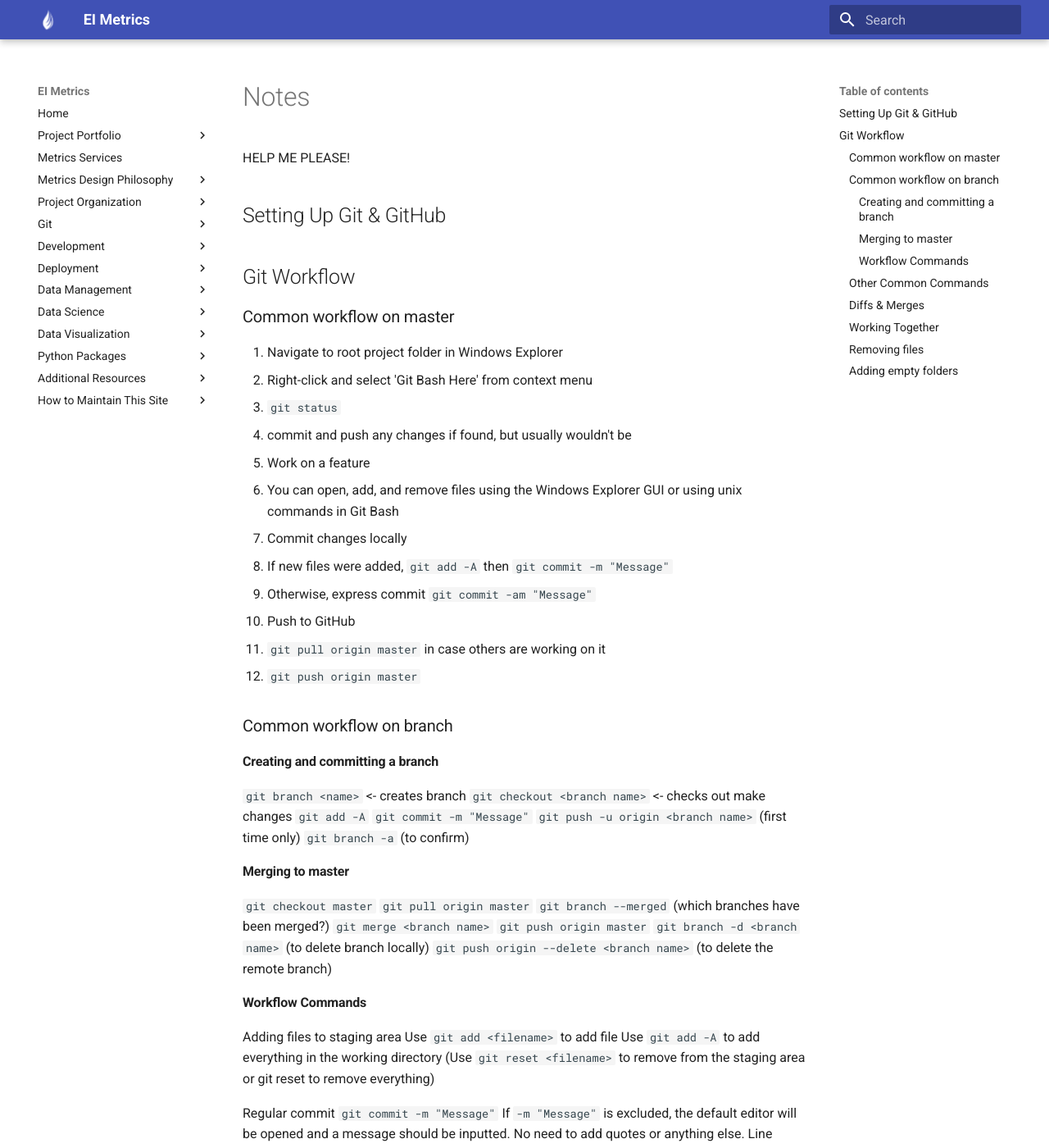
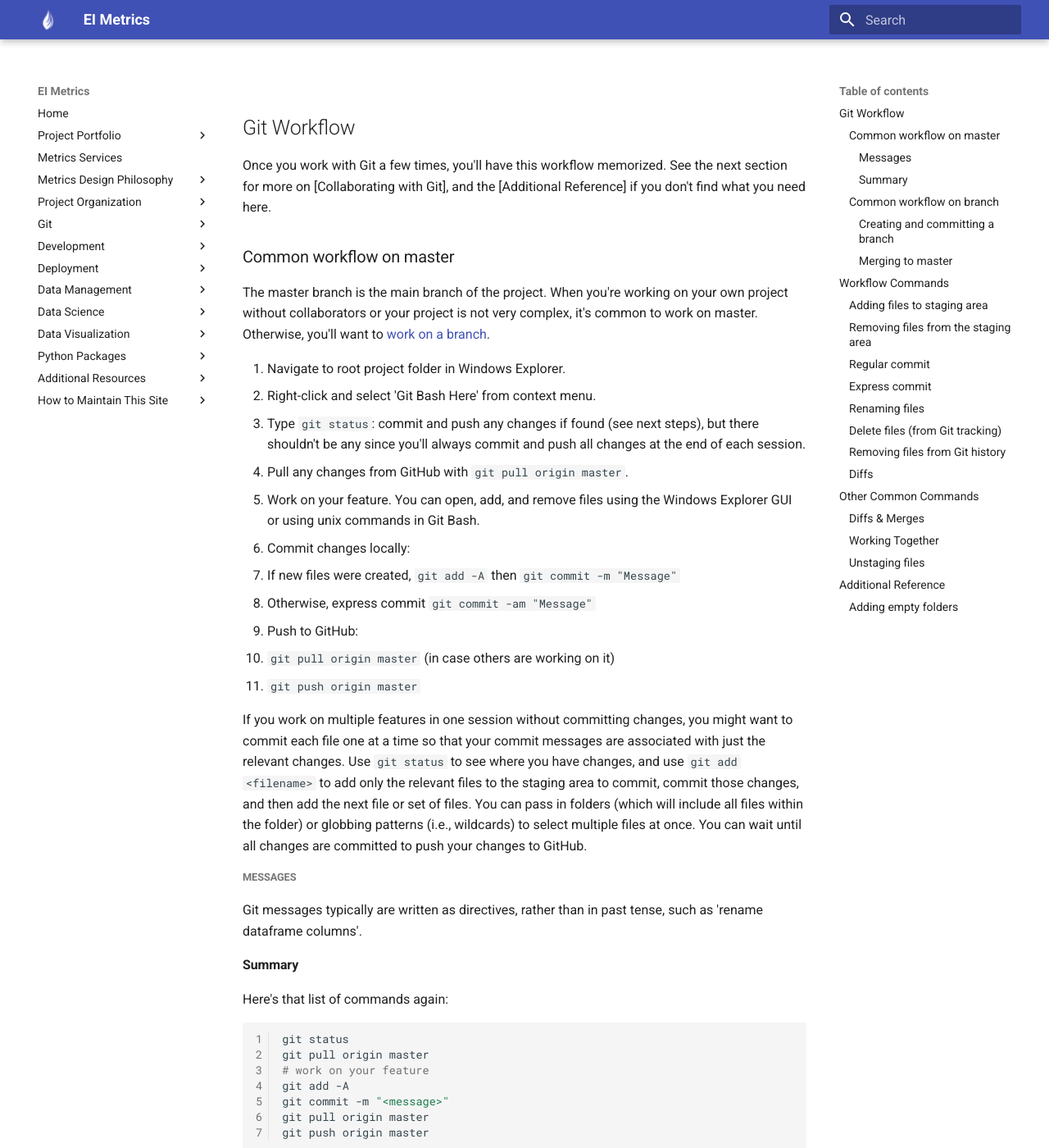
Before and after one commit to eriktuck/ei-dev, an MkDocs documentation site: the page built from docs/git/notes.md, in a window 1280 px wide and 1400 px high. Shown: the whole window at 82% size. Built offline with MkDocs 1.6.1 and Material for MkDocs 9.7.7, drawn with Linux system fonts in a browser that asks for light colours; some of the changed text lies outside the part shown.

Commit message:
add common workflow on git page

````diff
--- a/docs/git/notes.md
+++ b/docs/git/notes.md
@@ -1,100 +1,126 @@
-HELP ME PLEASE!
+## Git Workflow
 
-## Setting Up Git & GitHub
-
-
-
-## Git Workflow
+Once you work with Git a few times, you'll have this workflow memorized. See the next section for more on [Collaborating with Git], and the [Additional Reference] if you don't find what you need here.
 
 ### Common workflow on master
 
-1. Navigate to root project folder in Windows Explorer
-2. Right-click and select 'Git Bash Here' from context menu
-3. `git status`
-   1. commit and push any changes if found, but usually wouldn't be
-4. Work on a feature
-   1. You can open, add, and remove files using the Windows Explorer GUI or using unix commands in Git Bash
-5. Commit changes locally
-   1. If new files were added, `git add -A` then `git commit -m "Message"`
+The master branch is the main branch of the project. When you're working on your own project without collaborators or your project is not very complex, it's common to work on master. Otherwise, you'll want to [work on a branch](#common-workflow-on-branch).
+
+1. Navigate to root project folder in Windows Explorer.
+2. Right-click and select 'Git Bash Here' from context menu.
+3. Type `git status`: commit and push any changes if found (see next steps), but there shouldn't be any since you'll always commit and push all changes at the end of each session.
+4. Pull any changes from GitHub with `git pull origin master`.
+5. Work on your feature. You can open, add, and remove files using the Windows Explorer GUI or using unix commands in Git Bash.
+6. Commit changes locally:
+   1. If new files were created, `git add -A` then `git commit -m "Message"`
    2. Otherwise, express commit `git commit -am "Message"`
-6. Push to GitHub
-   1. `git pull origin master` in case others are working on it
+7. Push to GitHub:
+   1. `git pull origin master` (in case others are working on it)
    2. `git push origin master`
+
+If you work on multiple features in one session without committing changes, you might want to commit each file one at a time so that your commit messages are associated with just the relevant changes. Use `git status` to see where you have changes, and use `git add <filename>` to add only the relevant files to the staging area to commit, commit those changes, and then add the next file or set of files. You can pass in folders (which will include all files within the folder) or globbing patterns (i.e., wildcards) to select multiple files at once. You can wait until all changes are committed to push your changes to GitHub.
+
+##### Messages
+
+Git messages typically are written as directives, rather than in past tense, such as 'rename dataframe columns'.
+
+#### Summary
+
+Here's that list of commands again:
+
+```bash
+git status
+git pull origin master
+# work on your feature
+git add -A
+git commit -m "<message>"
+git pull origin master
+git push origin master
+```
 
 ### Common workflow on branch
 
+Now that you're familiar with working on master, we'll quickly summarize the standard workflow for working on a branch.
+
 #### Creating and committing a branch
 
-`git branch <name>` <- creates branch
-`git checkout <branch name>` <- checks out
-make changes
-`git add -A`
-`git commit -m "Message"`
-`git push -u origin <branch name>` (first time only)
-`git branch -a` (to confirm)
+```bash
+git branch <branch_name>  # creates branch
+git checkout <branch_name>  # checks out branch
+# work on your feature
+git add -A
+git commit -m "<message>"
+git push -u origin <branch_name>  # the -u flag is required only on first commit
+git branch -a  # to confirm
+```
 
 #### Merging to master
 
-`git checkout master`
-`git pull origin master`
-`git branch --merged` (which branches have been merged?)
-`git merge <branch name>`
-`git push origin master`
-`git branch -d <branch name>` (to delete branch locally)
-`git push origin --delete <branch name>` (to delete the remote branch)
+After you've tested the branch, you will need to merge with master.
 
-#### Workflow Commands
+```bash
+git checkout master  # move from working on branch to master
+git pull origin master  # update master branch
+git branch --merged  # prints out which branches merged
+git merge <branch_name>  # merges branch with master
+git push origin master
+git branch -d <branch_name>  # delete branch locally
+git push origin --delete <branch_name>  # delete branch remotely
+```
 
-Adding files to staging area
-Use `git add <filename>` to add file
-Use `git add -A` to add everything in the working directory
-(Use `git reset <filename>` to remove from the staging area or git reset to remove everything)
+## Workflow Commands
 
-Regular commit
+#### Adding files to staging area
+
+Use `git add <filename>` to add a file.
+Use `git add -A` to add everything in the working directory.
+
+#### Removing files from the staging area
+
+Use `git reset <filename>` to remove from the staging area or `git reset` to remove everything.
+
+#### Regular commit
+
 `git commit -m "Message"`
 If `-m "Message"` is excluded, the default editor will be opened and a message should be inputted. No need to add quotes or anything else. Line breaks will be ignored.
 
-Express commit
+#### Express commit
+
 `git commit -am "Message"`
-For any files already tracked (use `git ls-files` if unsure or `git status` to see what's in staging area)
+For any files already tracked (use `git ls-files` if unsure or `git status` to see what's in the staging area).
 
-Renaming files
+#### Renaming files
+
 `git mv <file1> <file2>`
-`git commit -m "message"`
-also can use `git add -A` if changes (renames, deletions) made outside of git
+Use `git add -A` if changes (renames, deletions) were made outside of Git. Git is smart enough to know if a new file in the staging area is actually a renamed file that was deleted.
 
-Delete files (from git tracking)
+#### Delete files (from Git tracking)
+
 `git rm filename`
-`git commit -m "message"`
-also can use `git add -u` if files deleted outside of git
+Use `git add -u` if files were deleted outside of Git Bash.
 
-Cloning remote repositories
-`git clone <url>`
-`git remote -v` <- shows remote connection
-`git branch -a` <- shows branches in repository
+#### Removing files from Git history
 
-Pushing
-`git diff` <- shows changes
+If you want to remove a file that has already been committed:
+
+1. Add the file to the `.gitignore` file
+2. Use the command `git rm -r --cached <filename>`
+
+#### Diffs
+
+Use `git diff <filename>` to shows recent changes to a file.
 
 [Example workflow](https://www.gun.io/blog/how-to-github-fork-branch-and-pull-request)
 
-### Other Common Commands
+## Other Common Commands
 
 **Help** `git <action> --help`
-
-**Remove file after adding to .gitignore**
-
-```bash
-git rm -r --cached <file or folder name>
-git commit -m "Removed files message"
-git push origin master
-```
 
 **List files** `git ls-files`
 
 **Open file with default editor** `start <file name>`
 
-**Open file with VSCode** `code <file name>` (set up default editors with aliases or use `start` and ensure preferred editor is system default)
+**Open file with VSCode** `code <file name>`
 
 ### Diffs & Merges
 
@@ -117,12 +143,13 @@ Adding Collaborators can be done in the Settings tab of a repo. This allows anyo
 
 https://kbroman.org/github_tutorial/pages/fork.html
 
-### Removing files
+### Unstaging files
 
-If you want to remove a file that has already been committed:
 
-1. Add the file to the .gitignore file
-2. Use the command `git rm --cached <filename>`
+
+2.
+
+# Additional Reference
 
 ### Adding empty folders
 
--- a/mkdocs.yml
+++ b/mkdocs.yml
@@ -38,6 +38,7 @@ nav:
 - Project Organization:
   - 'Project Planning': 'project-organization/project-planning.md'
 - Git:
+  - 'Install Git': 'git/install-configure-git.md'
   - 'Create Project': 'git/initializing-git.md'
 - Development:
   - 'Command Line Tools': 'development/command-line-tools.md'
````
Also changed, not shown: other parts of docs/git/notes.md (+1 -1 lines), docs/git/install-configure-git.md (+7 -7 lines), docs/notes.md (+2 -2 lines).
